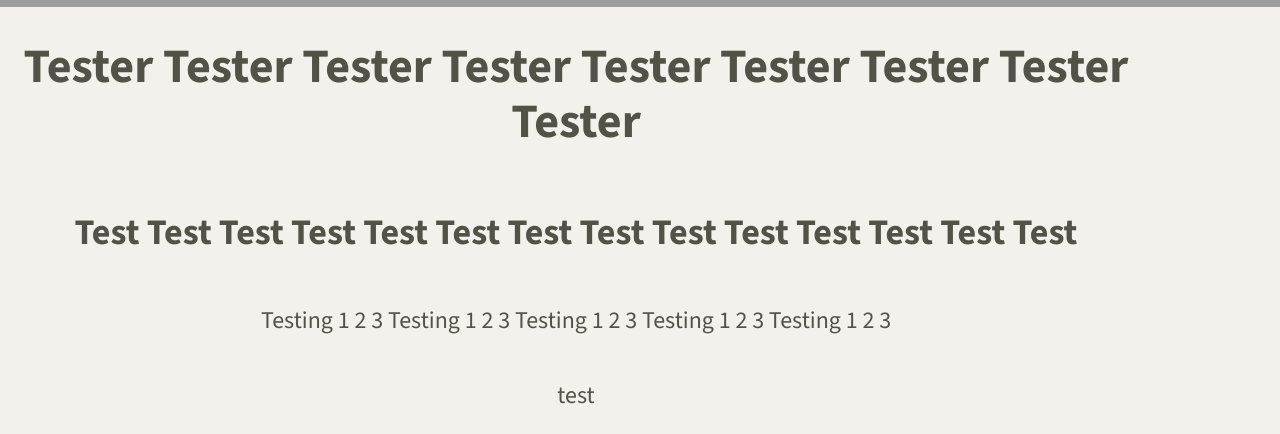
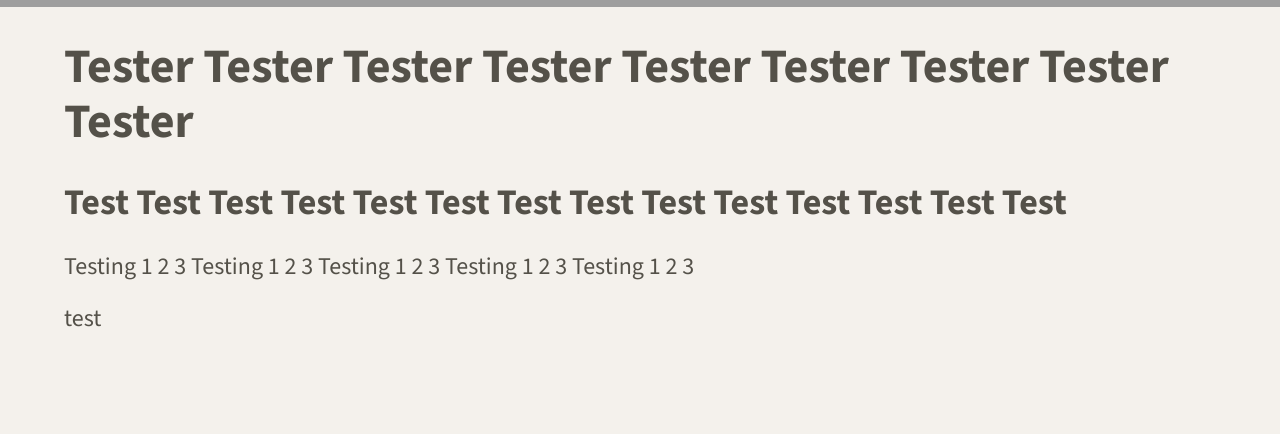
Before and after one commit to Taomosquito/tweeter, a website: page public/index.html in a window 1280 px wide. Shown: the part 513-947 px from the top of the page. After the commit the page ends 869 px from the top, so only its background shows below. Drawn offline with nearby package versions, Linux system fonts and the light colour scheme; grey boxes are pictures that could not be loaded.

Commit message:
revision of main styling

```diff
--- a/public/styles/layout.css
+++ b/public/styles/layout.css
@@ -29,9 +29,7 @@ body {
  */
 
 .container {
-  text-align: center;
-  display: flex;
+  margin: 0 auto;
+  background-color: inherit;
   width: 90%;
-  flex-direction: column;
-  align-items: center;
 }
--- a/server/data-files/initial-tweets.json
+++ b/server/data-files/initial-tweets.json
@@ -8,7 +8,7 @@
     "content": {
       "text": "If I have seen further it is by standing on the shoulders of giants"
     },
-    "created_at": 1719952796960
+    "created_at": 1719955718665
   },
   {
     "user": {
@@ -19,6 +19,6 @@
     "content": {
       "text": "Je pense , donc je suis"
     },
-    "created_at": 1720039196960
+    "created_at": 1720042118665
   }
 ]
```
